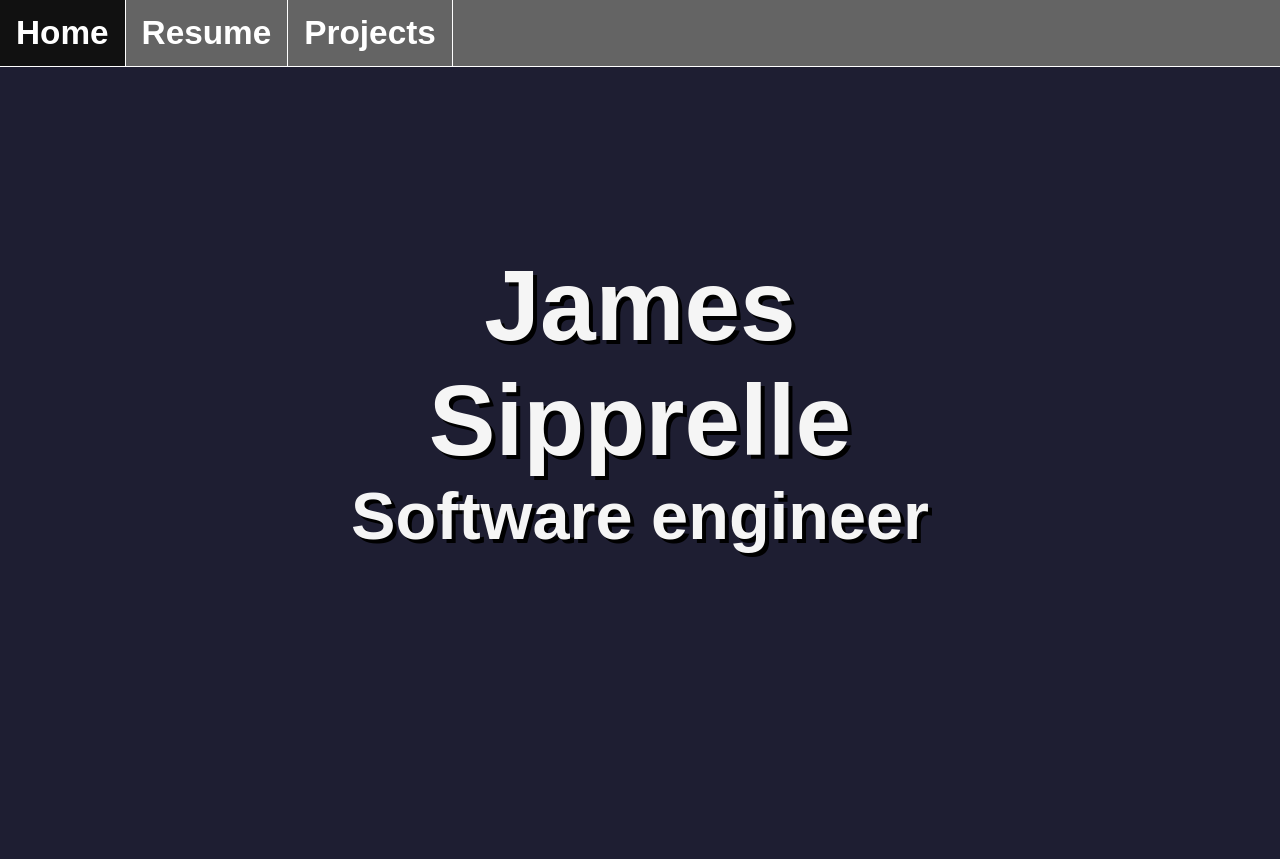
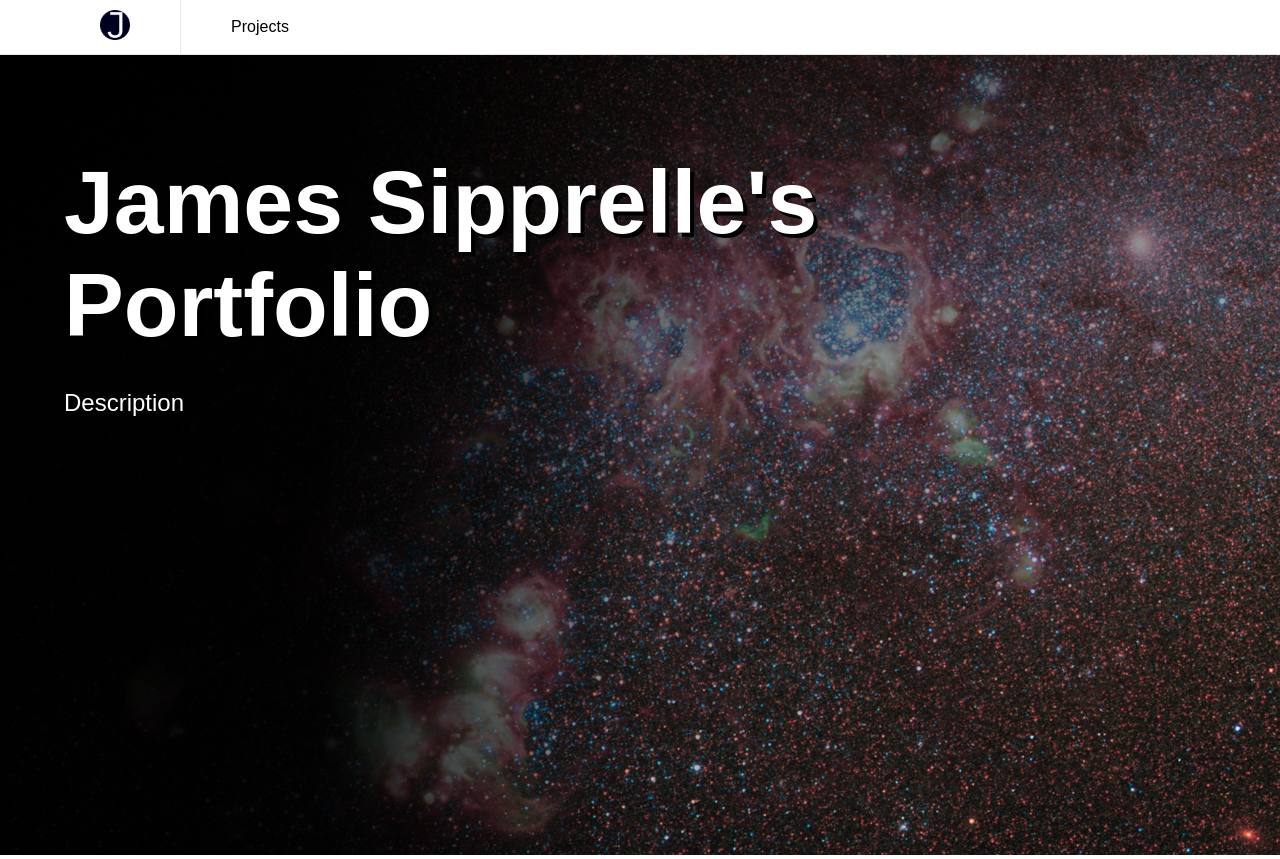
Before and after one commit to jsipprelle/jsipprelle, a PHP site: page / in a window 1280 px wide. Before the commit the page ends 557 px from the top, so only its background shows below. Run offline with PHP 8.4, Linux system fonts and the light colour scheme.

Commit message:
overhaul

```diff
--- a/index.html
+++ b/index.html
@@ -1,133 +1,48 @@
 <!DOCTYPE html>
 <html>
 	<head>
+		<meta charset="UTF-8">
+		<link rel="stylesheet" href="style.css">
 		<title>James Sipprelle's Portfolio</title>
 		<meta name="robots" content="noindex">
-		<link rel="stylesheet" href="style.css">
 		<script src="anime.min.js"></script>
 		<script src="script.js" type="application/javascript"></script>
 		<link rel="icon" href="favicon.ico" type="image/x-icon" />
 	</head>
 	<body>
+		<nav>
+			<a href="./">
+				<div id="iconimgdiv">
+					<img id="iconimg" src="icon.png">
+				</div>
+			</a>
+			<img id="verticalbar" src="verticalbar.png">
+			<ul>
+				<li onclick="projectsButton();">
+					<span class="menuoption">Projects</span>
+				</li>
+			</ul>
+		</nav>
+		<div id="dropdownmenu">
+		</div>
 		<main>
-			<nav>
-				<ul>
-					<li><a onclick="loadHome();">Home</a></li>
-					<li><a onclick="loadResume();">Resume</a></li>
-					<li><a onclick="loadProjects();">Projects</a></li>
-				</ul>
-			</nav>
-
-			<div id="indexDiv">
-				<h1 class="animationTop">James Sipprelle</h1>
-				<br>
-				<h2 class="animationBot">Software engineer</h2>
+			<div id="backgroundimgdiv">
+				<img id="backgroundimg" src="back.jpg">
 			</div>
-
-			<div id="resumeDiv" style="display:none;">
-				<iframe src="./resume.pdf" width="75%" height="70%"></iframe>
-			</div>
-			<div id="projectsDiv" style="display:none;">
-
-				<h2>Projects</h2>
-
-				<div class="project">
-					<div class="project_name">MessageMe (full-stack web application)</div>
-					<button type="button" onclick="window.location.href = 'https://github.com/jsipprelle/MessageMe';">Code</button>
-					<!--<button type="button">Demo</button>-->
-					<br>
-					<img src="images/messageme.png" alt="Screenshot of MessageMe">
-					<p><strong>Languages:</strong> SQL, JavaScript</p>
-					<p><strong>Field:</strong> Social networking, web programming</p>
-					<div class="project_description">MessageMe is a chat application.</div>
-				</div>
-
-				<div class="project">
-					<div class="project_name">OntologizeThis (answer set solver)</div>
-					<button type="button" onclick="window.location.href = 'https://github.com/jsipprelle/Ontologize-This/';">Code</button>
-					<button type="button" onclick="window.location.href = 'https://github.com/jsipprelle/OntologizeThis/archive/main.zip';">Download</button>
-					<br>
-					<img src="images/ot.png" alt="Screenshot of OntologizeThis">
-					<p><strong>Language:</strong> Java</p>
-					<p><strong>Libraries:</strong> Swing</p>
-					<p><strong>Field:</strong> Answer set programming, UI design</p>
-					<div class="project_description">OntologizeThis is an answer set solver for propositional logic formulae.</div>
-				</div>
-
-				<div class="project">
-					<div class="project_name">NeuroSim (scientific computing model)</div>
-					<img src="images/hrm.svg" alt="Screenshot of NeuroSim">
-					<p><strong>Language:</strong> MATLAB</p>
-					<p><strong>Fields:</strong> Scientific computing, numerical methods, computational neuroscience</p>
-					<div class="project_description">NeuroSim is a spiking neuron simulator that approximates solutions to Hindmarsh–Rose equations using Euler's method.</div>
-				</div>
-
-				<div class="project">
-					<div class="project_name">UIXLite (language interpreter)</div>
-					<p><strong>Language:</strong> Java</p>
-					<p><strong>Libraries:</strong> Swing</p>
-					<p><strong>Field:</strong> Parsing</p>
-				<div class="project_description">UIXLite implements a parser that creates a GUI based on an input file written in a custom scripting language.</div>
-				</div>
-
-				<div class="project">
-					<div class="project_name">EthereumXchange (blockchain application)</div>
-					<p><strong>Language:</strong> JavaScript (Node.js)</p>
-					<p><strong>Libraries:</strong> dashevo/dashcore-lib</p>
-					<p><strong>Field:</strong> P2P networking</p>
-					<div class="project_description">EthereumXchange allows users to send the Ethereum cryptocurrency between wallets.</div>
-				</div>
-
-				<div class="project">
-					<div class="project_name">UImageRecognizer (k-means implementation)</div>
-					<p><strong>Language:</strong> Python</p>
-					<p><strong>Libraries:</strong> numpy</p>
-					<p><strong>Fields:</strong> Machine learning (unsupervised learning), optical character recognition</p>
-					<div class="project_description">ImageRecognizer2 clusters unlabeled training samples of human handwriting.</div>
-				</div>
-
-				<div class="project">
-					<div class="project_name">SImageRecognizer (naive Bayes classifier)</div>
-					<p><strong>Language:</strong> Python</p>
-					<p><strong>Libraries:</strong> numpy</p>
-					<p><strong>Fields:</strong> Machine learning (supervised learning), optical character recognition</p>
-					<div class="project_description">ImageRecognizer1 uses 10,000 labeled training samples of images of human handwriting to classify 2,000 images of test data.</div>
-				</div>
-
-				<div class="project">
-					<div class="project_name">WarehouseBot (ASP challenge 2019 solution)</div>
-					<p><strong>Language:</strong> clingo</p>
-					<p><strong>Fields:</strong> Answer set programming</p>
-					<div class="project_description">WarehouseBot provides the optimal solution to one of the 2019 ASP challenge problems.</div>
-				</div>
-
-				<div class="project">
-					<div class="project_name">RawPower (password cracker)</div>
-					<p><strong>Language:</strong> C++</p>
-					<p><strong>Field:</strong> Computer security</p>
-					<div class="project_description">RawPower brute forces any number of passwords, given a list of md5sums.</div>
-				</div>
-
-				<div class="project">
-					<div class="project_name">LifeSim (video game)</div>
-					<p><strong>Language:</strong> C++</p>
-					<p><strong>Libraries:</strong> Stanford C++ libraries</p>
-					<p><strong>Fields:</strong> Artificial life, game programming</p>
-					<div class="project_description">LifeSim is a zero-player game with 2-d graphics based on Conway's Game of Life.</div>
-				</div>
-
-				<div class="project">
-					<div class="project_name">ReflectionExplorer (debugger)</div>
-					<p><strong>Language:</strong> Java</p>
-					<p><strong>Libraries:</strong> Reflection API</p>
-					<p><strong>Fields:</strong> Debugging, reverse engineering</p>
-					<div class="project_description">Reflector allows a user to debug Java applications by accessing private fields at runtime.</div>
-				</div>
-			</div>
+			<span id="descriptiondiv">
+				<h1 id="descriptionheader">
+				<span class="animationTop">
+				James Sipprelle's<br>
+				Portfolio
+				</span>
+				</h1>
+				<span class="animationBot" id="description">Description</span>
+			</span>
+			<span id="projectdiv" class="projectcontainer">
+			</span>
 		</main>
 		<script>
-		firstAnimation();
+		load();
 		</script>
-
 	</body>
 </html>
--- a/style.css
+++ b/style.css
@@ -1,146 +1,170 @@
-/* general tags */
+/*
+general tags
+*/
 
 html {
-	height: 100%;
+  overflow-y: hidden;
+  height: 100%;
 }
 
 body {
-	margin: 0;
-	font-family: Sans-serif;
-	background-color: rgb(30, 30, 50);
-	text-align: center;
-	height: 100%;
+  margin: 0px 0px;
+  font-family: sans-serif;
+  height: 100%;
 }
 
 main {
-	height: 100%;
+  height: 100%;
+  width: 100%;
+  position: absolute;
 }
 
-p {
-	margin-top: 0;
-	text-align: left;
-	color: rgb(0, 0, 35);
+/*
+navbar tags
+*/
+
+nav {
+  display: flex;
+  border-bottom: 1px solid rgb(230, 230, 230);
 }
 
-/* headings tags */
-h1 {
-	margin: 0;
-	color: rgb(245, 245, 245);
-	font-size: 75pt;
-	opacity: 1.0;
-	text-shadow: 4px 4px black;
+#iconimgdiv {
+  text-align: left;
+  padding: 10px 50px 10px 100px;
+  width: 30px;
+  height: 30px;
 }
 
-h1:hover {
-	color: rgb(100, 255, 100);
+#iconimg {
+  width: 30px;
+  height: 30px;
 }
 
-h2 {
-	display: inline;
-	margin: 0;
-	color: rgb(245, 245, 245);
-	font-size: 50pt;
-	text-shadow: 4px 4px black;
-}
-
-h2:hover {
-	color: rgb(100, 255, 100);
-}
-
-/* navbar tags */
-nav {
-	position: fixed;
-	top: 0;
-	left: 0;
-	width: 100%;
-	float: left;
-	background-color: rgb(100, 100, 100);
-	border-bottom: 1px solid rgb(255, 255, 255);
-	z-index: 20;
+#verticalbar {
 }
 
 ul {
-	font-weight: bold;
-	font-size: 25pt;
-	list-style-type: none;
-	margin: 0;
-	padding: 0;
-	background-color: rgb(100, 100, 100);
-	height: 100%;
-	float: left;
+  width: 100%;
+  height: 54px;
+  display:inline-block;
+  list-style-type: none;
+  margin: 0;
+  padding: 0;
+  overflow: hidden;
+  background-color: white;
 }
 
 li {
-	float: left;
-	border-right: 1px solid rgb(255, 255, 255);
+  height: 46px;
+  line-height: 46px;
+  border: 2px solid white;
+  margin: 2px 2px;
+  text-align: center;
+  width: 150px;
+  padding: 0px 0px;
+  float: left;
+  display: block;
+  color: black;
+  text-decoration: none;
+
 }
 
-li a {
-	display: block;
-	color: white;
-	text-align: center;
-	padding: 14px 16px;
-	text-decoration: none;
+li:hover {
+  border: 2px dashed rgb(230, 230, 230);
 }
 
-li a:hover {
-	background-color: #111;
+li:active {
+  border: 2px dashed rgb(0, 150, 200);
 }
 
-button {
-	text-align: center;
-	font-weight: bold;
-	padding: 8px 16px;
-	font-family: Sans-serif;
-	background-color: rgb(255, 255, 255);
-	color: rgb(0, 0, 35);
-	border: 1px solid rgb(0, 0, 35);
-	margin: 5px;
+.projectlanguage {
+  padding: 10px 2%;
 }
 
-button:hover {
-	background-color: rgb(0, 0, 35);
-	color: rgb(255, 255, 255);
-	border: 1px solid rgb(255, 255, 255);
+a {
+  color: black;
+  text-decoration: none;
 }
 
-/* divs */
-
-#indexDiv {
-	position: absolute;
-	top: 30%;
-	left: 50%;
-	transform: translate(-50%, -30%);
-	margin-top: 100px;
-	z-index: 0;
+.projectname:hover {
+  color: rgb(0, 150, 200);
 }
 
-#resumeDiv {
-	position: relative;
-	margin-top: 100px;
-	width: 100%;
-	height: 100%;
+/*
+space background image
+*/
+
+#backgroundimgdiv {
+  width: 100%;
+  height: 100%;
+  background: rgb(0,0,0);
+  background: linear-gradient(90deg, rgba(0,0,0,0.9) 25%, rgba(0,0,0,0) 50%), linear-gradient(to bottom right, rgb(0, 0, 0), transparent);
 }
 
-#projectsDiv {
-	position: relative;
-	margin-top: 100px;
+#backgroundimg {
+  object-fit: cover;
+  width: 100%;
+  height: 100%;
+  position: relative;
+  z-index: -1;
 }
 
-/* classes */
+/*
+site description
+*/
 
-.project {
+#descriptiondiv {
+  color: white;
+  position: absolute;
+  left: 64px;
+  top: 64px;
+  display: none;
+}
+
+#descriptionheader {
+  font-size: 7vw;
+  margin-top: 32px;
+  margin-bottom: 32px;
+  text-shadow: 4px 4px black;
+}
+
+#description {
+  font-size: 150%;
+}
+
+#description:hover {
+  color: rgb(0, 150, 200);
+}
+
+#projectdiv {
+  display: none;
+}
+
+.projectcontainer {
+	top: 20%;
+	left: 20%;
+	right: 20%;
+	position: absolute;
 	width: 40%;
 	color: rgb(75, 75, 75);
 	background-color: rgb(255, 255, 255);
 	margin: 20px auto;
 	padding: 20px 20px;
 	border: 1px solid rgb(150, 150, 150);
-	min-width: 550px;
 }
 
-.project_name {
+.projectcontainername {
 	font-weight: bold;
 	text-align: center;
 	color: rgb(0, 0, 35);
 }
+
+/*
+dropdown bar
+*/
+#dropdownmenu {
+  display: none;
+  flex-direction: row;
+  padding-left: 20%;
+  overflow: hidden;
+}
```
Also changed, not shown: projects.json (added, +68 -0 lines), script.js (+66 -61 lines), back.jpg (added), favicon.ico, hrm.svg (added), icon.png (added), images/hrm.svg (deleted), messageme.png (renamed from images/messageme.png), ot.png (renamed from images/ot.png), verticalbar.png (added), 1 other file.
